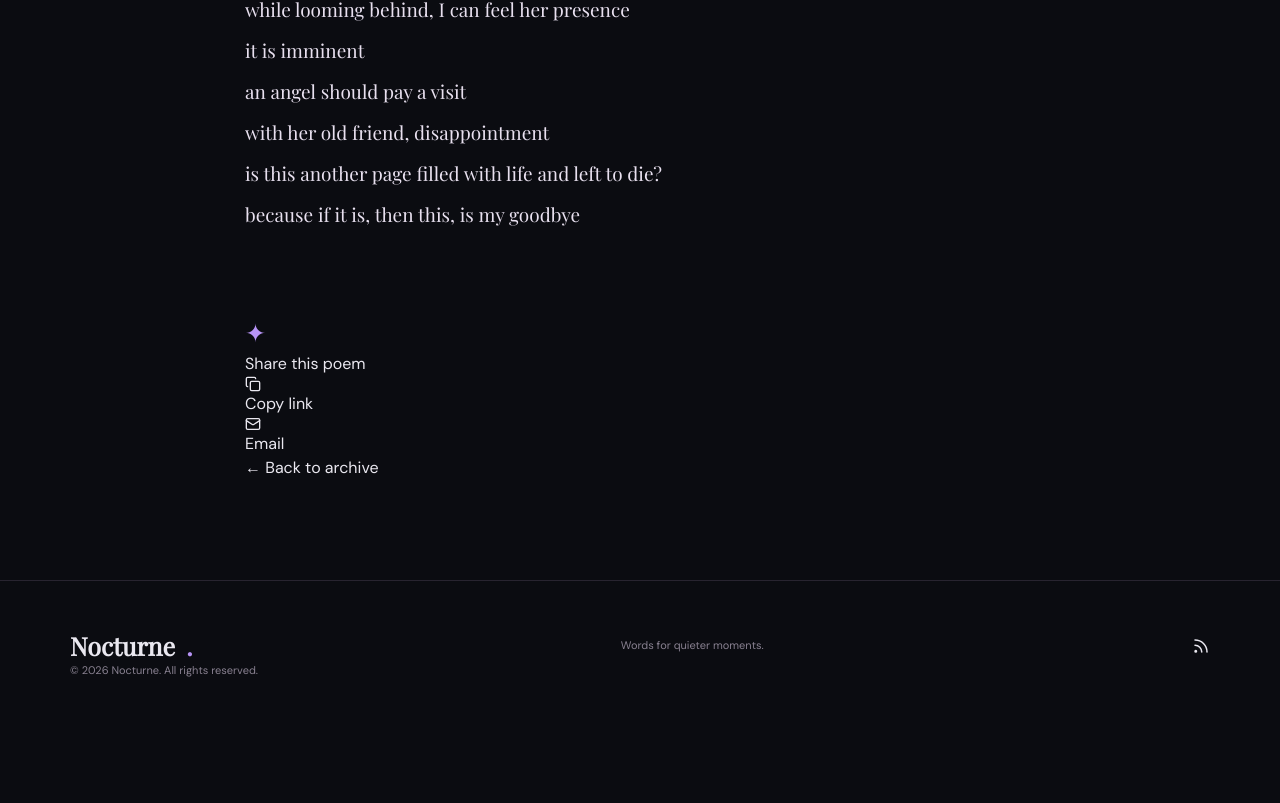
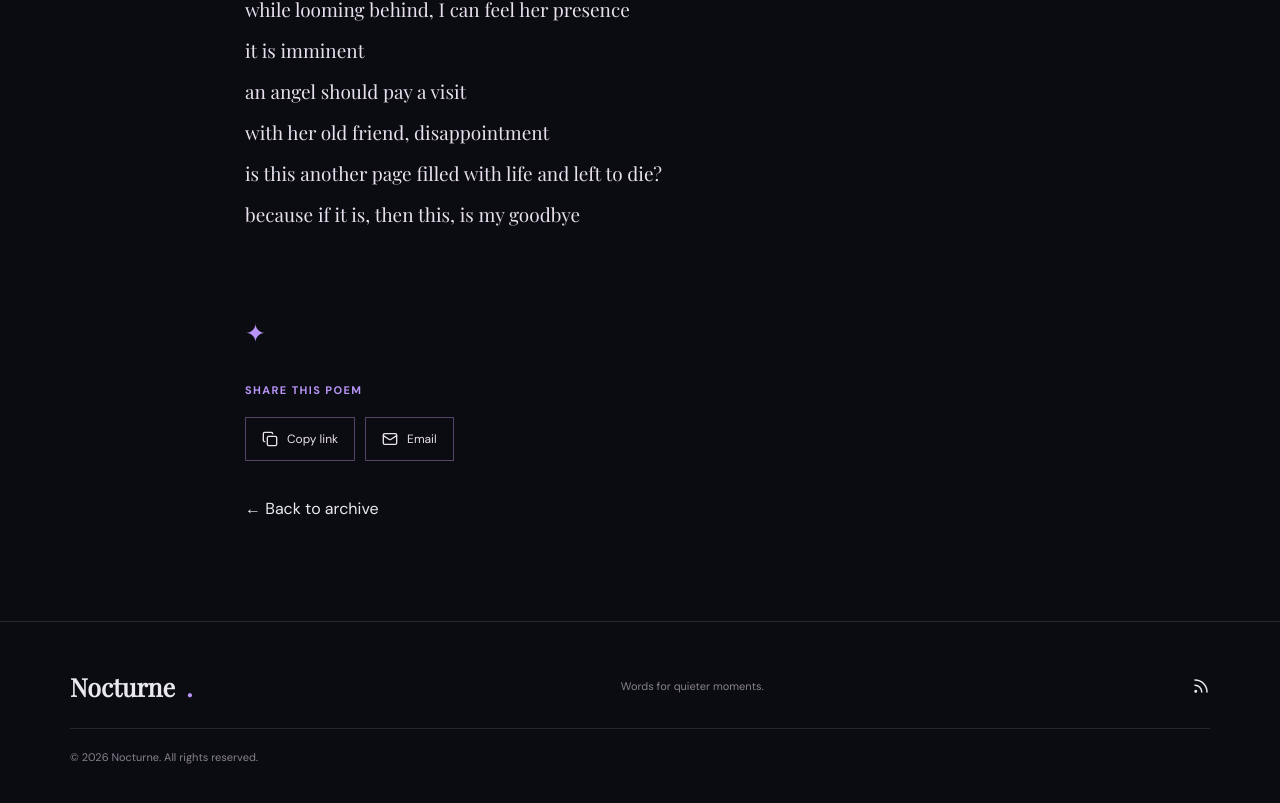
Before and after one commit to Epic428/poetry-site, a React (Vite) app: page /poems/a_page_filled_with_life_and_left_to_die in a window 1280 px wide. Shown: the part 2343-3146 px from the top of the page. Before the commit the page ends 3070 px from the top, so only its background shows below. Built offline with nearby package versions, Linux system fonts and the light colour scheme; no server answers; a web font is replaced by a local one.

Commit message:
Style copyright footer and poem sharing actions

```diff
--- a/src/styles.css
+++ b/src/styles.css
@@ -497,3 +497,12 @@ button {
 .subscribe-notice { color: #e4d2ff !important; }
 .subscribe-section small { color: #9c94a5; font-size: 11px; }
 @media (max-width: 550px) { .subscribe-section { padding: 65px 0; } .subscribe-form input, .subscribe-form button { flex-basis: 100%; width: 100%; } }
+
+/* Copyright and poem sharing */
+.footer-copyright { margin-top: 25px; padding-top: 20px; border-top: 1px solid #282430; }
+.footer-copyright p { margin: 0; color: #888090; font-size: 11px; }
+.poem-sharing { margin: 30px 0 36px; }
+.poem-sharing h2 { color: #b794f6; font-size: 11px; font-weight: 700; letter-spacing: 1.4px; text-transform: uppercase; margin: 0 0 18px; }
+.poem-share-actions { display: flex; flex-wrap: wrap; gap: 10px; }
+.poem-share-actions button, .poem-share-actions a { display: inline-flex; align-items: center; gap: 9px; padding: 12px 16px; background: transparent; border: 1px solid #554368; color: #e8e0ef; font-size: 12px; }
+.poem-share-actions button:hover, .poem-share-actions a:hover { border-color: #b794f6; color: #dec9ff; }
```
